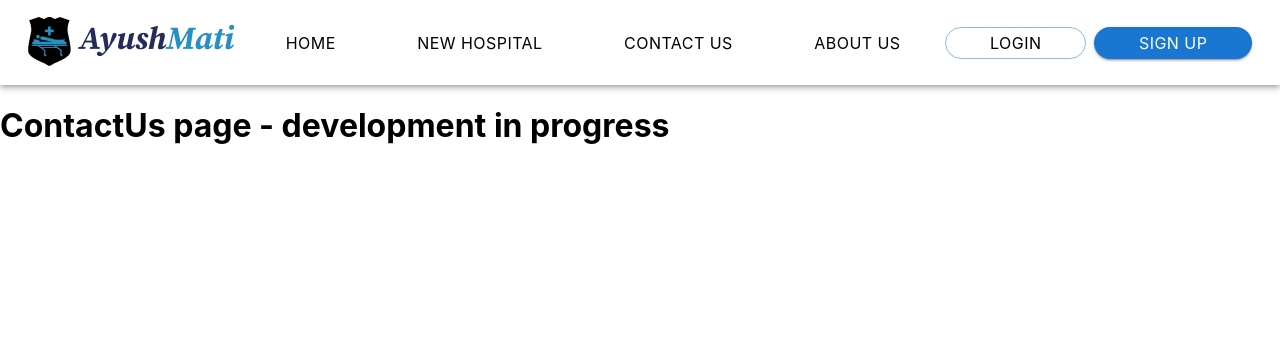
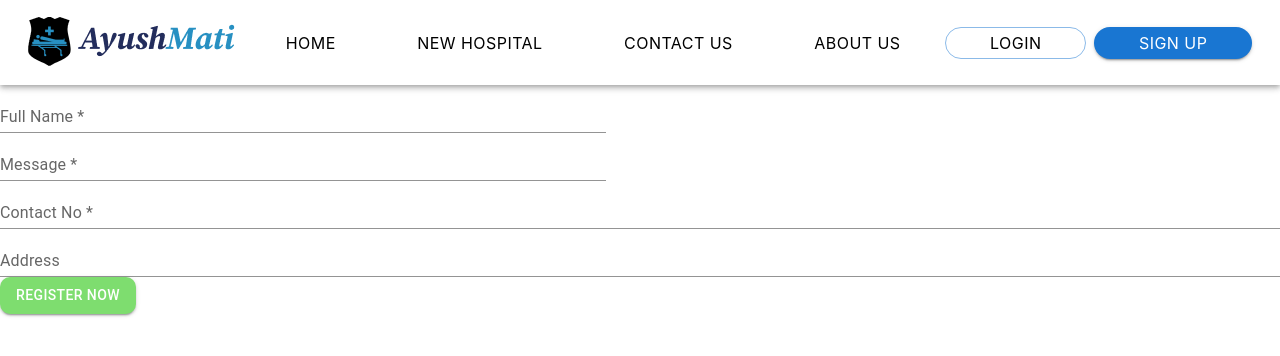
Before and after one commit to pesto-students/team-chiranjib-1-ayushmati, a React (Create React App) app: page /contactus in a window 1280 px wide. Shown: the top 356 px of the page. Built offline with nearby package versions, Linux system fonts and the light colour scheme.

Commit message:
hospitalization alignments

```diff
--- a/src/component/authenticate/login.css
+++ b/src/component/authenticate/login.css
@@ -1,11 +1,3 @@
-.login-outer-div{
-    background-color: #DAF1FF;
-    height: 100vh;
-    display: flex;
-    justify-content: center;
-    align-items: center;
-
-}
 .MuiTextField-root{
     width: 60ch;
 }
@@ -14,20 +6,12 @@
     flex-direction: column;
 }
 
-.form-control{
-    padding: 10px ;
-    display: flex;
-    align-items: center;
-    justify-content: center;
-}
-
 .form-control-password{
     display: flex;
     justify-content: right;
     align-items: flex-end;
     padding: 10px;
 }
-
 
 .login-inner-div{
     padding: 50px;
@@ -45,11 +29,3 @@
     font-size: small;
     color: #323d43;
 }
-
-.login-text{
-    margin-top: 0;
-    margin-bottom: 0;
-    color: #27a2ee;
-    font:inherit;
-    font-size: 30px;
-}
--- a/src/component/authenticate/login.js
+++ b/src/component/authenticate/login.js
@@ -10,6 +10,7 @@ import { userStateUpdate } from "../../action";
 import { useDispatch, useSelector } from "react-redux";
 import { API_URL } from "../../utils/constant";
 import Loader from "../master/loader";
+import "../../css/common.css";
 
 function Login() {
   const [loading, setLoading] = useState(false);
@@ -76,11 +77,11 @@ function Login() {
           <Loader />
         </>
       ) : (
-        <div className="login-outer-div">
-          <div className="login-inner-div">
+        <div className="common-backgroud">
+          <div className="form-background">
             <form className="login-form" onSubmit={handleSubmit(onSubmit)}>
               <div className="form-control">
-                <h1 className="login-text">LOGIN</h1>
+                <h1 className="page-heading">LOGIN</h1>
               </div>
               <div className="form-control">
                 <TextField
--- a/src/component/authenticate/sign-up.css
+++ b/src/component/authenticate/sign-up.css
@@ -1,12 +1,3 @@
-.signup-outer-div{
-    background-color: #DAF1FF;
-    height: 100%;
-    display: flex;
-    justify-content: center;
-    align-items: center;
-
-}
-
 .signup-inner-div{
     margin: 50px;
     padding: 30px;
--- a/src/component/authenticate/sign-up.js
+++ b/src/component/authenticate/sign-up.js
@@ -19,6 +19,7 @@ import { useRef } from "react";
 import { useState } from "react";
 import { useNavigate } from "react-router-dom";
 import { API_URL } from "../../utils/constant";
+import "../../css/common.css";
 
 function Signup() {
   const [hospitalList, setHospitalList] = useState([]);
@@ -123,7 +124,7 @@ function Signup() {
   return (
     <>
       <NavigationBar />
-      <div className="signup-outer-div">
+      <div className="common-backgroud">
         <div className="signup-inner-div">
           <Box
             sx={{
@@ -134,7 +135,7 @@ function Signup() {
           >
             <form onSubmit={handleSubmit(onsubmit)}>
               <div className="form-control">
-                <h1 className="login-text">SIGNUP</h1>
+                <h1 className="page-heading">SIGN UP</h1>
               </div>
 
               <Stack spacing={2} direction="row">
--- a/src/component/contactUs/contact-us.js
+++ b/src/component/contactUs/contact-us.js
@@ -1,12 +1,142 @@
+import { useForm } from "react-hook-form";
+import TextField from "@mui/material/TextField";
+import MenuItem from "@mui/material/MenuItem";
+import Button from "@mui/material/Button";
+import Stack from "@mui/material/Stack";
+import axios from "axios";
+import { useNavigate } from "react-router-dom";
+import { API_URL } from "../../utils/constant";
+import { stateList, countryList, townCityList } from "../master/master-list";
 import NavigationBar from "../navgation/navigation-bar";
 
+
 function ContactUs(){
-    return(
+    const {
+        register,
+        handleSubmit,
+        formState: { errors },
+        watch,
+      } = useForm();
+
+      const navigate = useNavigate();
+
+      const onsubmit = async (data) => {
+        console.log(data);
+
+
+
+
+        const newHospitalData = { newHospital: data };
+        try {
+            axios
+              .post(API_URL + `/registration/createHospital`, {
+                newHospital: newHospitalData.newHospital,
+              })
+              .then((res) => {
+                if (res.status === 201) {
+                  console.log("Hospital Registered Successfully");
+                  navigate("/");
+                } else if(res.status === 409){
+                  console.log("Hospital Already Exists");
+
+                }  else {
+                   console.log('else called....');
+                  Promise.reject();
+                }
+              });
+        } catch (err) {
+          console.error(err);
+        }
+      };
+
+      return (
         <>
-        <NavigationBar/>
-        <h1> ContactUs page - development in progress</h1>
-        </>
-    )
-}
+        <NavigationBar />
+
+
+          <div className="signup-div">
+            <form onSubmit={handleSubmit(onsubmit)}>
+              <Stack spacing={2} direction="row">
+                <TextField
+                  id="fullName"
+                  label="Full Name *"
+                  placeholder="Full Name"
+                  variant="standard"
+                  {...register("fullName", {
+                    required: {
+                      value: true,
+                      message: "Name is required",
+                    },
+                  })}
+                  error={!!errors.fullName}
+                  helperText={errors?.fullName?.message}
+                />
+              </Stack>
+
+              <Stack spacing={2} direction="row">
+                <TextField
+                  id="message"
+                  label="Message *"
+                  placeholder="Message"
+                  variant="standard"
+                  {...register("message", {
+                    required: {
+                      value: true,
+                      message: "Name is required",
+                    },
+                  })}
+                  error={!!errors.message}
+                  helperText={errors?.message?.message}
+                />
+              </Stack>
+
+
+              <Stack spacing={2} direction="row">
+                    <TextField
+                      className="patient-reg-text-field"
+                      id="contactNo"
+                      label="Contact No *"
+                      variant="standard"
+                      fullWidth
+                      {...register("contactNo", {
+                        required: {
+                          value: true,
+                          message: "Contact No. is required",
+                        },
+                      })}
+                      value={watch("contactNo") || ""}
+                      error={!!errors.contactNo}
+                      helperText={errors?.contactNo?.message}
+                    />
+
+                  </Stack>
+
+
+                  <TextField
+                    id="address"
+                    label="Address"
+                    placeholder="Address"
+                    variant="standard"
+                    fullWidth
+                    {...register("address")}
+                    value={watch("address") || ""}
+                  />
+
+              <Button
+                style={{
+                  borderRadius: 10,
+                  backgroundColor: "#7EDD6F",
+                }}
+                variant="contained"
+                type="submit"
+              >
+               Register Now
+              </Button>
+            </form>
+          </div>
+          </>
+      );
+    }
+
 
 export default ContactUs;
--- a/src/component/hospital-registration/hospital-registration.js
+++ b/src/component/hospital-registration/hospital-registration.js
@@ -1,5 +1,4 @@
 import { useForm } from "react-hook-form";
-import Box from "@mui/material/Box";
 import TextField from "@mui/material/TextField";
 import MenuItem from "@mui/material/MenuItem";
 import Button from "@mui/material/Button";
@@ -9,6 +8,8 @@ import { useNavigate } from "react-router-dom";
 import { API_URL } from "../../utils/constant";
 import { stateList, countryList, townCityList } from "../master/master-list";
 import NavigationBar from "../navgation/navigation-bar";
+import "../../css/common.css";
+
 
 function HospitalRegistration() {
   const {
@@ -54,8 +55,13 @@ function HospitalRegistration() {
     <NavigationBar />
 
 
-      <div className="signup-div">
+      <div className="common-backgroud">
+      <div className="form-background">
+
         <form onSubmit={handleSubmit(onsubmit)}>
+        <div className="form-control">
+                <h1 className="page-heading">HOSPITAL REGISTRATION</h1>
+              </div>
           <Stack spacing={2} direction="row">
             <TextField
               id="hospitalName"
@@ -204,6 +210,7 @@ function HospitalRegistration() {
           </Button>
         </form>
       </div>
+      </div>
       </>
   );
 }
--- a/src/component/navgation/navigation-bar.js
+++ b/src/component/navgation/navigation-bar.js
@@ -34,6 +34,8 @@ function NavigationBar() {
             ContactUs
         </NavLink> */}
 
+        {!token ? (
+          <>
             <Button
               component={Link}
               to={"/"}
@@ -50,8 +52,6 @@ function NavigationBar() {
               Home
             </Button>
 
-        {!token ? (
-          <>
             <Button
               component={Link}
               to={"/hospitalRegistration"}
@@ -161,7 +161,7 @@ function NavigationBar() {
           <></>
         )}
 
-        {/* {role === "Nurse" ? (
+        { role === "Nurse" ? (
           <Button
             component={Link}
             to={"/nurse"}
@@ -174,12 +174,10 @@ function NavigationBar() {
               font: "inherit",
               borderRadius: 6,
             }}
-          >
-            Patient List
-          </Button>
+          />
         ) : (
           <></>
-        )} */}
+        )}
 
         {!token ? (
           <>
--- a/src/css/common.css
+++ b/src/css/common.css
@@ -1,5 +1,46 @@
 .common-backgroud {
     background-color: #DAF1FF;
-    width: 100%;
-    height: 100%;
+    height: 100vh;
+    display: flex;
+    justify-content: center;
+    align-items: center;
 }
+
+.form-background {
+    padding: 50px;
+    background-color:white;
+    border-radius: 60px;
+    justify-content: center;
+    display: flex;
+    align-content: center;
+    box-shadow: 0 4px 8px 0 rgba(0, 0, 0, 0.2), 0 6px 20px 0 rgba(0, 0, 0, 0.19);
+}
+
+
+.form-control{
+    padding: 10px ;
+    display: flex;
+    align-items: center;
+    justify-content: center;
+}
+
+.page-heading {
+    margin-top: 0;
+    margin-bottom: 0;
+    color: #27a2ee;
+    font:inherit;
+    font-size: 30px;
+}
+
+
+
+
+.selectedTab {
+    color: red;
+}
+
+.unSelectedTab {
+    color: "black";
+    font-size: "16px";
+
+}
```
Lines whose indentation alone changed are shown as unchanged.
